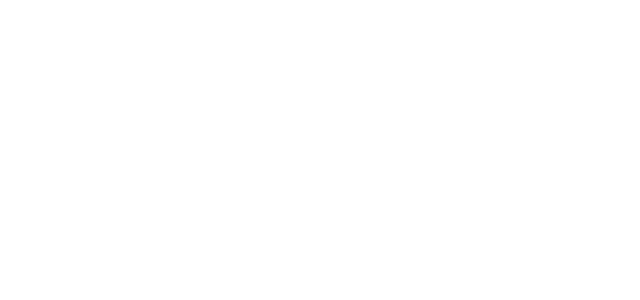
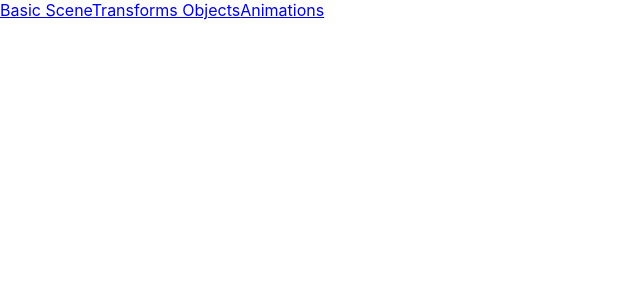
Before and after one commit to httpstersk/three-js-journey-r3f, a React (Create React App) app: page / in a window 1280 px wide. Shown: the top 300 px of the page, without its empty margins (0-640 px from the left). Built offline with nearby package versions, Linux system fonts and the light colour scheme.

Commit message:
:heavy_plus_sign: Add and setup  `wouter`

```diff
--- a/package.json
+++ b/package.json
@@ -1,6 +1,6 @@
 {
   "name": "threejs-journey-r3f",
-  "version": "0.0.1",
+  "version": "0.1.0",
   "private": true,
   "dependencies": {
     "@types/node": "^14.14.22",
@@ -9,7 +9,8 @@
     "react": "^17.0.1",
     "react-dom": "^17.0.1",
     "react-scripts": "4.0.1",
-    "typescript": "^4.1.3"
+    "typescript": "^4.1.3",
+    "wouter": "^2.7.2"
   },
   "scripts": {
     "start": "react-scripts start",
--- a/src/App.tsx
+++ b/src/App.tsx
@@ -1,8 +1,22 @@
-import React from 'react';
+import { Link, Route } from 'wouter';
 import './App.css';
 
 function App() {
-  return <main />;
+  return (
+    <div>
+      <nav>
+        <Link href="/lessons/03-basic-scene">Basic Scene</Link>
+        <Link href="/lessons/05-transforms-objects">Transforms Objects</Link>
+        <Link href="/lessons/06-animations">Animations</Link>
+      </nav>
+
+      <main>
+        <Route path="/lessons/03-basic-scene">Basic Scene</Route>
+        <Route path="/lessons/05-transforms-objects">Transforms Objects</Route>
+        <Route path="/lessons/06-animations">Animations</Route>
+      </main>
+    </div>
+  );
 }
 
 export default App;
```
Also changed, not shown: 1 other file (tests, documents, lock files or other folders).
